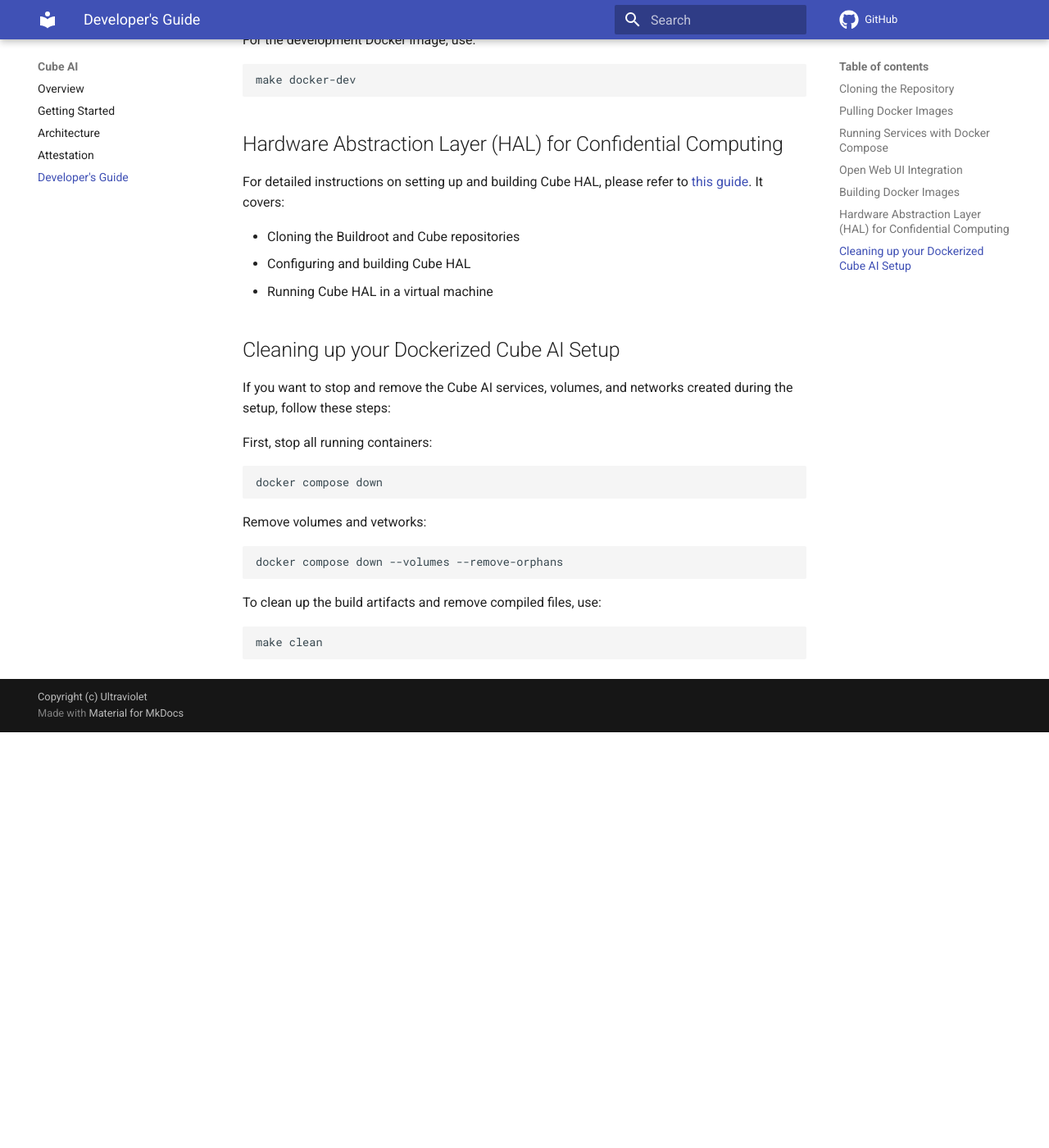
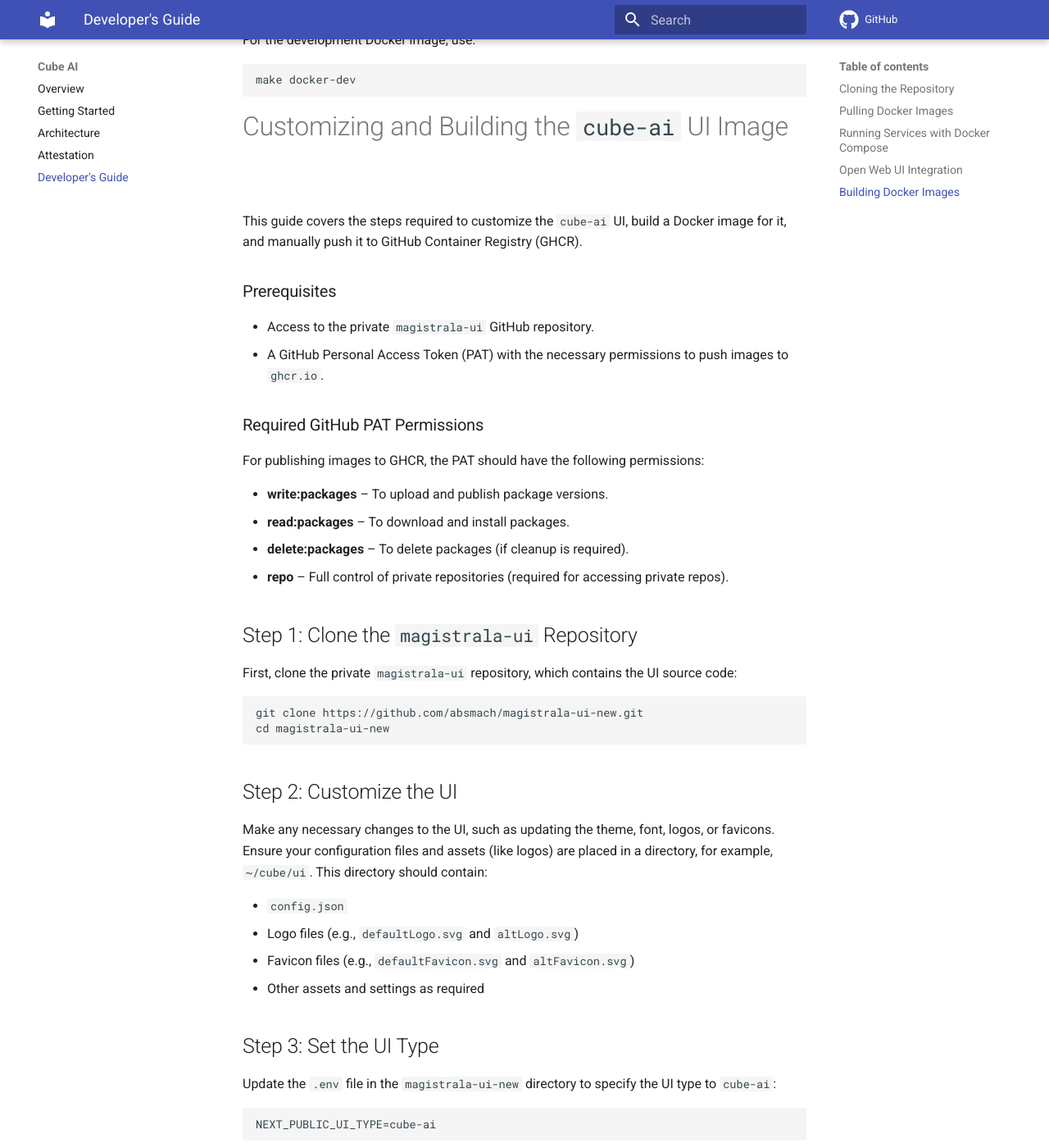
Before and after one commit to ultravioletrs/cube-docs, an MkDocs documentation site: the page built from docs/developer-guide.md, in a window 1280 px wide and 1400 px high, scrolled down 1856 px. Shown: the whole window at 82% size. Built offline with MkDocs 1.6.1 and Material for MkDocs 9.7.7, drawn with Linux system fonts in a browser that asks for light colours; comment, search, counter and statistics services are not loaded; before the commit the page ends 2749 px from its top, so only the background shows below that; some of the changed text lies outside the part shown.

Commit message:
Add UI customization guide
Signed-off-by: JeffMboya <jangina.mboya@gmail.com>

````diff
--- a/docs/developer-guide.md
+++ b/docs/developer-guide.md
@@ -73,6 +73,102 @@
 make docker-dev
 ```
 
+# Customizing and Building the `cube-ai` UI Image
+
+This guide covers the steps required to customize the `cube-ai` UI, build a Docker image for it, and manually push it to GitHub Container Registry (GHCR).
+
+### Prerequisites
+
+- Access to the private `magistrala-ui` GitHub repository.
+- A GitHub Personal Access Token (PAT) with the necessary permissions to push images to `ghcr.io`.
+
+### Required GitHub PAT Permissions
+
+For publishing images to GHCR, the PAT should have the following permissions:
+
+- **write:packages** – To upload and publish package versions.
+- **read:packages** – To download and install packages.
+- **delete:packages** – To delete packages (if cleanup is required).
+- **repo** – Full control of private repositories (required for accessing private repos).
+
+## Step 1: Clone the `magistrala-ui` Repository
+
+First, clone the private `magistrala-ui` repository, which contains the UI source code:
+
+```bash
+git clone https://github.com/absmach/magistrala-ui-new.git
+cd magistrala-ui-new
+```
+
+## Step 2: Customize the UI
+
+Make any necessary changes to the UI, such as updating the theme, font, logos, or favicons.
+Ensure your configuration files and assets (like logos) are placed in a directory, for example, `~/cube/ui`. This directory should contain:
+
+- `config.json`
+- Logo files (e.g., `defaultLogo.svg` and `altLogo.svg`)
+- Favicon files (e.g., `defaultFavicon.svg` and `altFavicon.svg`)
+- Other assets and settings as required
+
+## Step 3: Set the UI Type
+
+Update the `.env` file in the `magistrala-ui-new` directory to specify the UI type to `cube-ai`:
+
+```env
+NEXT_PUBLIC_UI_TYPE=cube-ai
+```
+
+## Step 4: Build the `cube-ai` UI Docker Image
+
+From the `magistrala-ui-new` directory, run the following `make` command to build the Docker image for the `cube-ai` UI:
+
+```bash
+make CONFIG_DIR_SOURCE=~/cube/ui dockers_cube_ai
+```
+
+- `CONFIG_DIR_SOURCE` should point to your configuration directory from step 2 above (e.g., `~/cube/ui`).
+- This command will generate a Docker image tagged as `ghcr.io/absmach/magistrala-ui-new/ui-cube-ai`.
+
+## Step 5: Save the Docker Image to a File
+
+To make the image portable, save it to a `.tar` file:
+
+```bash
+docker save -o ~/magistrala-ui-cube-ai.tar ghcr.io/absmach/magistrala-ui-new/ui-cube-ai
+```
+
+## Step 6: Load the Docker Image
+
+```bash
+docker load -i ~/magistrala-ui-cube-ai.tar
+```
+
+## Step 7: Retag the Image for GHCR
+
+Retag the image to match the repository under GHCR:
+
+```bash
+docker tag ghcr.io/absmach/magistrala-ui-new/ui-cube-ai:latest ghcr.io/ultravioletrs/cube/ui:latest
+```
+
+## Step 8: Log in to GHCR
+
+Use your GitHub Personal Access Token (PAT) to log in to GHCR:
+
+```bash
+echo "YOUR_GITHUB_PAT" | docker login ghcr.io -u YOUR_GITHUB_USERNAME --password-stdin
+```
+
+Replace `YOUR_GITHUB_PAT` with your PAT and `YOUR_GITHUB_USERNAME` with your GitHub username.
+
+## Step 9: Push the Image to GHCR
+
+Push the tagged image to GHCR repository:
+
+```bash
+docker push ghcr.io/ultravioletrs/cube/ui:latest
+```
+
 ## Hardware Abstraction Layer (HAL) for Confidential Computing
 
 For detailed instructions on setting up and building Cube HAL, please refer to [this guide](https://github.com/ultravioletrs/cube/blob/main/hal/buildroot/README.md). It covers:
````
